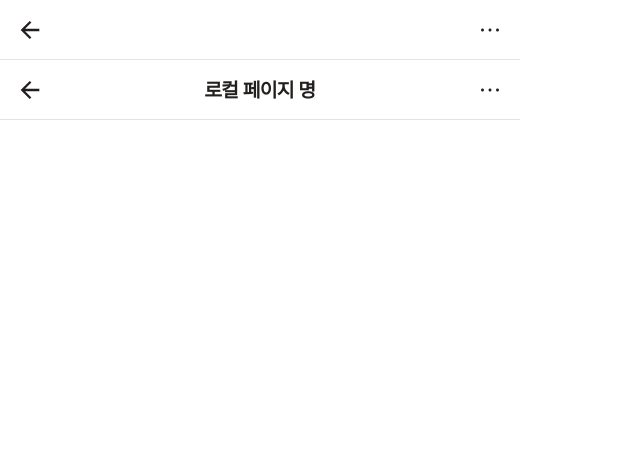
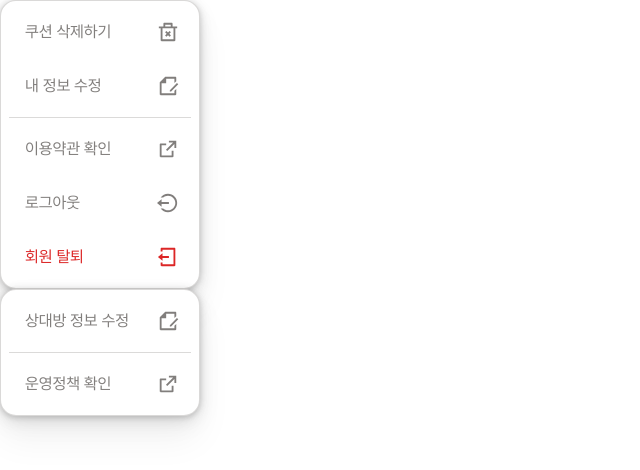
Before and after one commit to Cushion-Dev/Cushion-FE, a React (Vite) app: page / in a window 1280 px wide. Shown: the top 470 px of the page, without its empty margins (0-640 px from the left). Built offline with nearby package versions, Linux system fonts and the light colour scheme.

Commit message:
feat: 메뉴 바 컴포넌트 구현

```diff
--- /dev/null
+++ b/src/components/common/MenuBar/ContextMenu.tsx
@@ -0,0 +1,32 @@
+import Menu from './Menu';
+import { ICONS } from '../../../styles/common/icons';
+import { MenuContainer, Divider } from '../../../styles/common/MenuBar/ContextMenu';
+
+interface IContextMenu {
+  type: 'global' | 'local';
+}
+
+const ContextMenu = ({ type }: IContextMenu) => {
+  return (
+    <MenuContainer>
+      {type === 'global' ? (
+        <>
+          <Menu menuName="쿠션 삭제하기" iconURL={ICONS.menu.delete}></Menu>
+          <Menu menuName="내 정보 수정" iconURL={ICONS.menu.edit}></Menu>
+          <Divider src={ICONS.menu.divider} />
+          <Menu menuName="이용약관 확인" iconURL={ICONS.menu.externalLink}></Menu>
+          <Menu menuName="로그아웃" iconURL={ICONS.menu.logout}></Menu>
+          <Menu menuName="회원 탈퇴" iconURL={ICONS.menu.quit} variant="withdraw"></Menu>
+        </>
+      ) : (
+        <>
+          <Menu menuName="상대방 정보 수정" iconURL={ICONS.menu.edit}></Menu>
+          <Divider src={ICONS.menu.divider} />
+          <Menu menuName="운영정책 확인" iconURL={ICONS.menu.externalLink}></Menu>
+        </>
+      )}
+    </MenuContainer>
+  );
+};
+
+export default ContextMenu;
--- a/src/components/index.ts
+++ b/src/components/index.ts
@@ -1 +1,2 @@
-export { Navbar as default } from './common/Navbar';
+export { default as Navbar } from './common/Navbar';
+export { default as ContextMenu } from './common/MenuBar/ContextMenu';
--- a/src/pages/App.tsx
+++ b/src/pages/App.tsx
@@ -1,10 +1,10 @@
-import Navbar from '../components';
+import { ContextMenu } from '../components';
 
 const App = () => {
   return (
     <>
-      <Navbar variant="global" />
-      <Navbar variant="local" title="로컬 페이지 명" />
+      <ContextMenu type="global"></ContextMenu>
+      <ContextMenu type="local"></ContextMenu>
     </>
   );
 };
--- /dev/null
+++ b/src/styles/common/MenuBar/ContextMenu.ts
@@ -0,0 +1,31 @@
+import styled from 'styled-components';
+import { semantic } from '../../../styles/semantic';
+
+const MenuContainer = styled.div`
+  display: flex;
+  flex-direction: column;
+  align-items: flex-start;
+
+  width: 12.5rem;
+
+  gap: 0.5rem;
+  padding: 0.5rem;
+
+  border-radius: 1rem;
+  border: 1px solid ${semantic.light.border.transparent.neutral};
+  background: ${semantic.light.bg.solid.light};
+
+  box-shadow:
+    0px 1.6px 5px 0px rgba(12, 10, 9, 0.1),
+    0px 4.2px 13.3px 0px rgba(12, 10, 9, 0.08),
+    0px 8px 24px 0px rgba(12, 10, 9, 0.06),
+    0px 24px 36px 0px rgba(12, 10, 9, 0.05),
+    0px 0px 8.6px 0px rgba(12, 10, 9, 0.09);
+`;
+
+const Divider = styled.img`
+  height: 0.0625rem;
+  align-self: stretch;
+`;
+
+export { MenuContainer, Divider };
```
